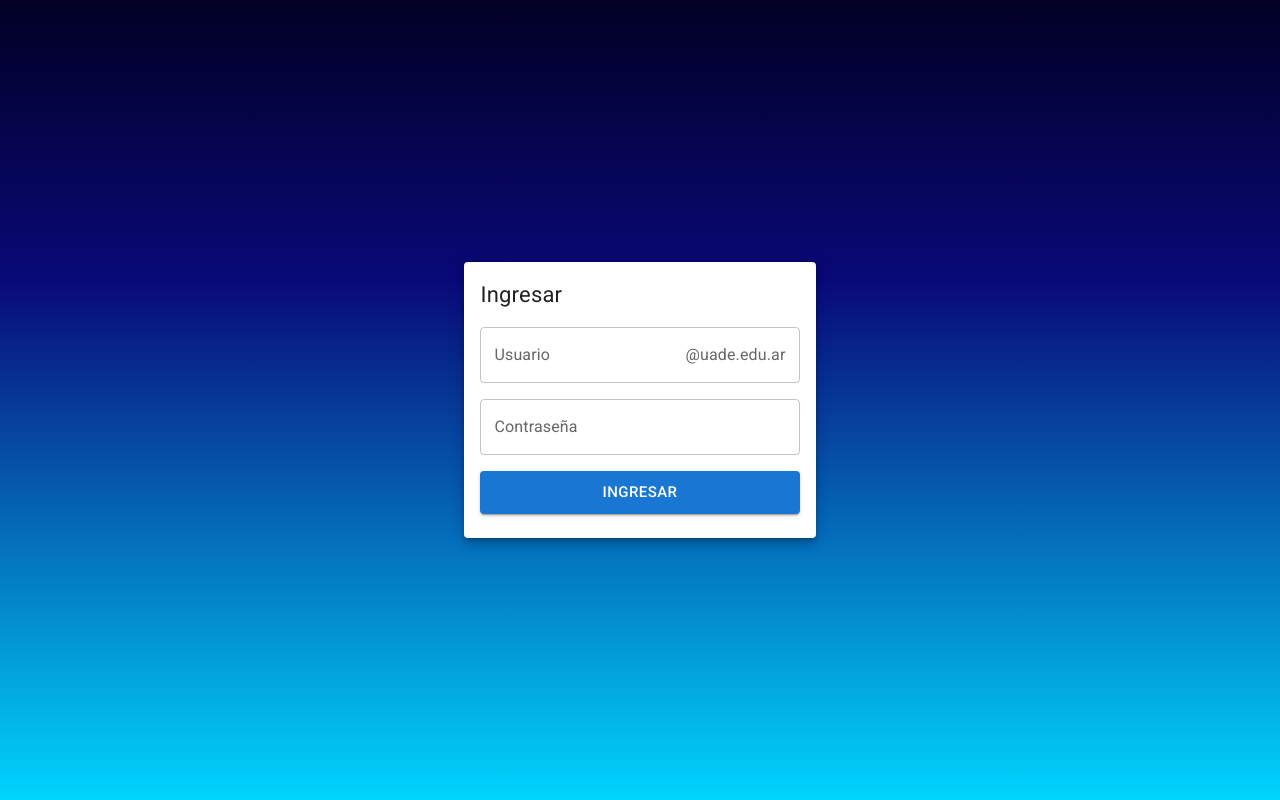
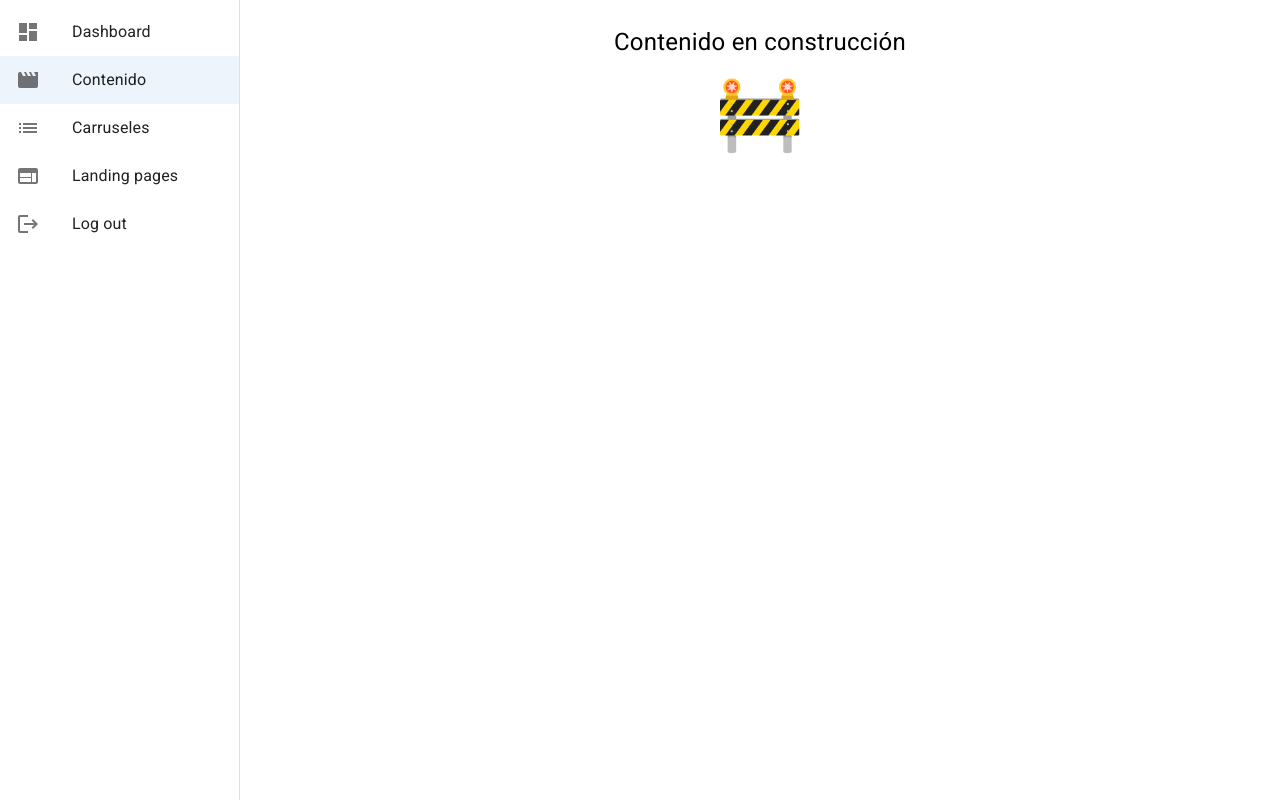
Before and after one commit to JuanQP/uade-ia-tp, a React (Create React App) app in the folder client/: page /content in a window 1280 px wide. Built offline with nearby package versions, Linux system fonts and the light colour scheme; no server answers.

Commit message:
Add page placeholders and routing

```diff
--- a/client/package.json
+++ b/client/package.json
@@ -15,6 +15,7 @@
     "axios": "^0.27.2",
     "react": "^18.2.0",
     "react-dom": "^18.2.0",
+    "react-router-dom": "^6.4.0",
     "react-scripts": "5.0.1",
     "web-vitals": "^2.1.4"
   },
--- a/client/src/App.js
+++ b/client/src/App.js
@@ -6,10 +6,12 @@ import CardContent from '@mui/material/CardContent';
 import Typography from '@mui/material/Typography';
 import { Button, InputAdornment, Stack, TextField } from '@mui/material';
 import { setFieldValue } from './utils';
+import { useNavigate } from "react-router-dom";
 
 function App() {
   const [user, setUser] = useState('');
   const [password, setPassword] = useState('');
+  const navigate = useNavigate();
 
   useEffect(() => {
     axios.get('/api').then(response => {
@@ -22,6 +24,7 @@ function App() {
 
   function handleIngresarClick() {
     console.log(user, password);
+    navigate('/dashboard');
   }
 
   return (
--- /dev/null
+++ b/client/src/Layouts/Layout.js
@@ -0,0 +1,78 @@
+import { Box, Drawer, List, ListItem, ListItemButton, ListItemIcon, ListItemText, Toolbar } from "@mui/material";
+import DashboardIcon from '@mui/icons-material/Dashboard';
+import MovieIcon from '@mui/icons-material/Movie';
+import ListIcon from '@mui/icons-material/List';
+import LogoutIcon from '@mui/icons-material/Logout';
+import WebIcon from '@mui/icons-material/Web';
+import { useLocation, Link } from 'react-router-dom';
+
+const links = [
+  {
+    label: 'Dashboard',
+    to: '/dashboard',
+    icon: <DashboardIcon />,
+  },
+  {
+    label: 'Contenido',
+    to: '/content',
+    icon: <MovieIcon />,
+  },
+  {
+    label: 'Carruseles',
+    to: '/carousels',
+    icon: <ListIcon />,
+  },
+  {
+    label: 'Landing pages',
+    to: '/landing-pages',
+    icon: <WebIcon />,
+  },
+  {
+    label: 'Log out',
+    to: '/login',
+    icon: <LogoutIcon />,
+  },
+];
+
+const drawerWidth = 240;
+
+export function Layout({children, ...props}) {
+  const location = useLocation();
+
+  return (
+    <Box sx={{ display: 'flex' }}>
+      <Drawer
+        variant="permanent"
+        anchor="left"
+        sx={{
+          width: drawerWidth,
+          flexShrink: 0,
+          '& .MuiDrawer-paper': {
+            width: drawerWidth,
+            boxSizing: 'border-box',
+            // backgroundColor: 'blue',
+          },
+        }}
+      >
+        <List>
+          {/* <Toolbar /> */}
+          {links.map(item => (
+            <ListItem key={item.label} disablePadding>
+              <ListItemButton selected={location.pathname === item.to} component={Link} to={item.to}>
+                <ListItemIcon>{item.icon}</ListItemIcon>
+                <ListItemText primary={item.label} />
+              </ListItemButton>
+            </ListItem>
+          ))}
+        </List>
+      </Drawer>
+      <Box
+        component="main"
+        sx={{ flexGrow: 1, bgcolor: 'background.default', p: 3 }}
+      >
+        {/* Page content is placed here */}
+        {children}
+      </Box>
+    </Box>
+  )
+}
--- /dev/null
+++ b/client/src/Pages/Carousel.js
@@ -0,0 +1,13 @@
+import { Box, Typography } from "@mui/material";
+import { Layout } from "../Layouts/Layout";
+
+export function Carousel() {
+  return (
+    <Layout>
+      <Box sx={{display: 'flex', flexDirection: 'column', alignItems: 'center'}}>
+        <Typography sx={{fontSize: 24}}>Carrusel en construcción</Typography>
+        <Typography sx={{fontSize: 72}}>🚧</Typography>
+      </Box>
+    </Layout>
+  );
+}
--- /dev/null
+++ b/client/src/Pages/Content.js
@@ -0,0 +1,13 @@
+import { Box, Typography } from "@mui/material";
+import { Layout } from "../Layouts/Layout";
+
+export function Content() {
+  return (
+    <Layout>
+      <Box sx={{display: 'flex', flexDirection: 'column', alignItems: 'center'}}>
+        <Typography sx={{fontSize: 24}}>Contenido en construcción</Typography>
+        <Typography sx={{fontSize: 72}}>🚧</Typography>
+      </Box>
+    </Layout>
+  );
+}
--- /dev/null
+++ b/client/src/Pages/Dashboard.js
@@ -0,0 +1,13 @@
+import { Box, Typography } from "@mui/material";
+import { Layout } from "../Layouts/Layout";
+
+export function Dashboard() {
+  return (
+    <Layout>
+      <Box sx={{display: 'flex', flexDirection: 'column', alignItems: 'center'}}>
+        <Typography sx={{fontSize: 24}}>Dashboard en construcción</Typography>
+        <Typography sx={{fontSize: 72}}>🚧</Typography>
+      </Box>
+    </Layout>
+  );
+}
--- /dev/null
+++ b/client/src/Pages/LandingPage.js
@@ -0,0 +1,13 @@
+import { Box, Typography } from "@mui/material";
+import { Layout } from "../Layouts/Layout";
+
+export function LandingPage() {
+  return (
+    <Layout>
+      <Box sx={{display: 'flex', flexDirection: 'column', alignItems: 'center'}}>
+        <Typography sx={{fontSize: 24}}>Landing Page en construcción</Typography>
+        <Typography sx={{fontSize: 72}}>🚧</Typography>
+      </Box>
+    </Layout>
+  );
+}
--- a/client/src/index.js
+++ b/client/src/index.js
@@ -7,11 +7,48 @@ import '@fontsource/roboto/400.css';
 import '@fontsource/roboto/500.css';
 import '@fontsource/roboto/700.css';
 import './App.css';
+import {
+  createBrowserRouter,
+  RouterProvider,
+  Route,
+  Navigate,
+} from "react-router-dom";
+import { Dashboard } from './Pages/Dashboard';
+import { Content } from './Pages/Content';
+import { Carousel } from './Pages/Carousel';
+import { LandingPage } from './Pages/LandingPage';
+
+const router = createBrowserRouter([
+  {
+    path: "/",
+    element: <Navigate to="/login" replace />
+  },
+  {
+    path: "/login",
+    element: <App />,
+  },
+  {
+    path: "/dashboard",
+    element: <Dashboard />,
+  },
+  {
+    path: "/content",
+    element: <Content />,
+  },
+  {
+    path: "/carousels",
+    element: <Carousel />,
+  },
+  {
+    path: "/landing-pages",
+    element: <LandingPage />,
+  },
+]);
 
 const root = ReactDOM.createRoot(document.getElementById('root'));
 root.render(
   <React.StrictMode>
-    <App />
+    <RouterProvider router={router} />
   </React.StrictMode>
 );
 
```
Also changed, not shown: 1 other file (tests, documents, lock files or other folders).
